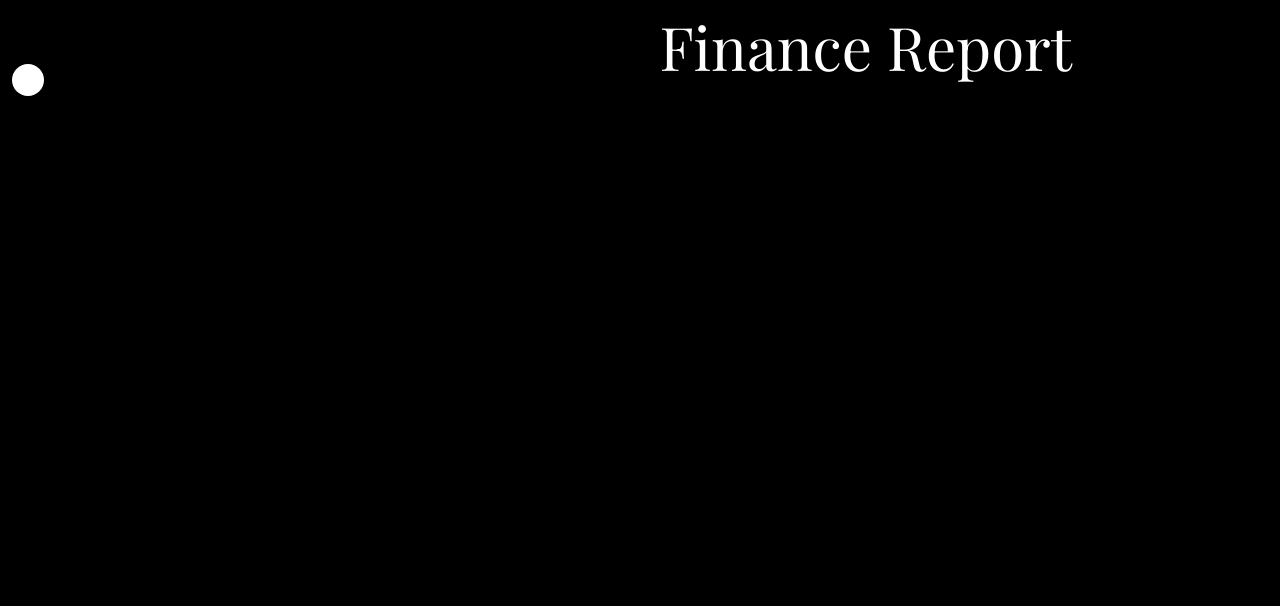
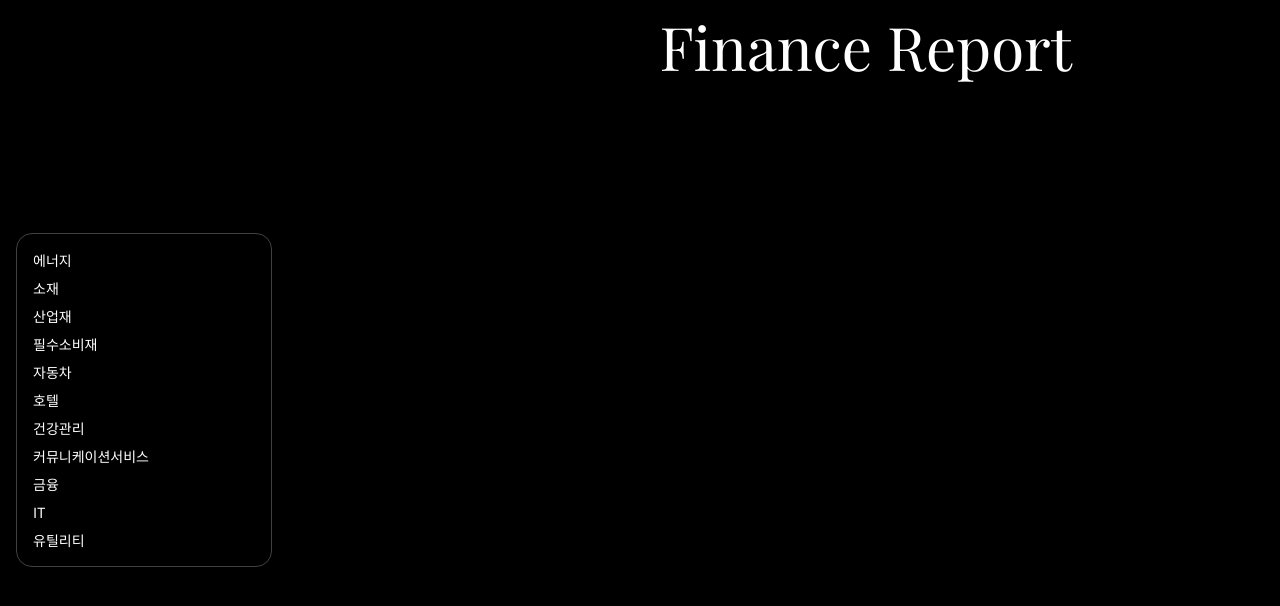
Before and after one commit to honggu0704-ai/my-blog, a Next.js app: page / in a window 1280 px wide. Shown: the top 606 px of the page. Built offline with nearby package versions, Linux system fonts and the light colour scheme.

Commit message:
style: always-visible left-center sidebar with 11 items

```diff
--- a/components/Sidebar.tsx
+++ b/components/Sidebar.tsx
@@ -1,6 +1,4 @@
-"use client";
-
-import { useEffect, useState } from "react";
+// 항상 노출되는 고정 사이드바 (토글/오버레이 없음)
 
 const ITEMS = [
   "에너지",
@@ -17,51 +15,21 @@ const ITEMS = [
 ];
 
 export default function Sidebar() {
-  const [open, setOpen] = useState(false);
-
-  // 사이드바 열릴 때 뒤 스크롤 잠금
-  useEffect(() => {
-    document.documentElement.style.overflow = open ? "hidden" : "";
-  }, [open]);
-
   return (
-    <>
-      {/* 좌측 상단의 작은 흰색 동그라미 버튼
-          - 헤더와 같은 줄이 되지 않도록 한 줄 아래 배치(top-16 ≈ 64px) */}
-      <button
-        onClick={() => setOpen((o) => !o)}
-        aria-label={open ? "사이드바 닫기" : "사이드바 열기"}
-        className="fixed left-3 top-16 z-[60] h-8 w-8 rounded-full bg-white focus:outline-none"
+    <aside
+      className="fixed left-4 top-1/2 -translate-y-1/2 z-40 w-64"
+      aria-label="섹터 목록"
     >
-        <span className="sr-only">{open ? "사이드바 닫기" : "사이드바 열기"}</span>
-      </button>
-
-      {/* 오버레이(빈 여백) 클릭 시 닫힘 */}
-      <div
-        onClick={() => setOpen(false)}
-        className={`fixed inset-0 z-40 bg-black/60 transition-opacity ${
-          open ? "opacity-100 pointer-events-auto" : "pointer-events-none opacity-0"
-        }`}
-      />
-
-      {/* 사이드바 패널 */}
-      <aside
-        role="dialog"
-        aria-modal="true"
-        className={`fixed left-0 top-0 z-50 h-screen w-[280px] bg-black border-r border-white/15 transition-transform ${
-          open ? "translate-x-0" : "-translate-x-full"
-        }`}
-      >
-        <nav className="p-4">
-          <ul className="space-y-1">
+      {/* 흰색 라운드 사각형 컨테이너 (투명 배경 + 흰색 테두리) */}
+      <div className="rounded-2xl border border-white/25 p-4">
+        <ul className="space-y-2">
           {ITEMS.map((label) => (
-              <li key={label} className="px-3 py-2 select-none">
+            <li key={label} className="select-none text-white text-sm">
               {label}
             </li>
           ))}
         </ul>
-        </nav>
+      </div>
     </aside>
-    </>
   );
 }
```
Lines whose indentation alone changed are shown as unchanged.
